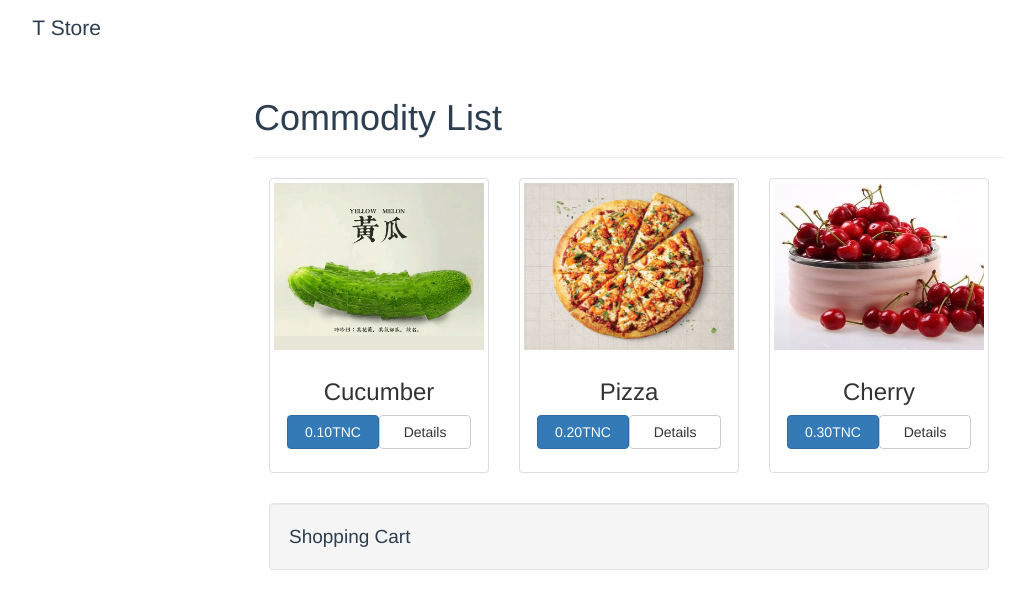
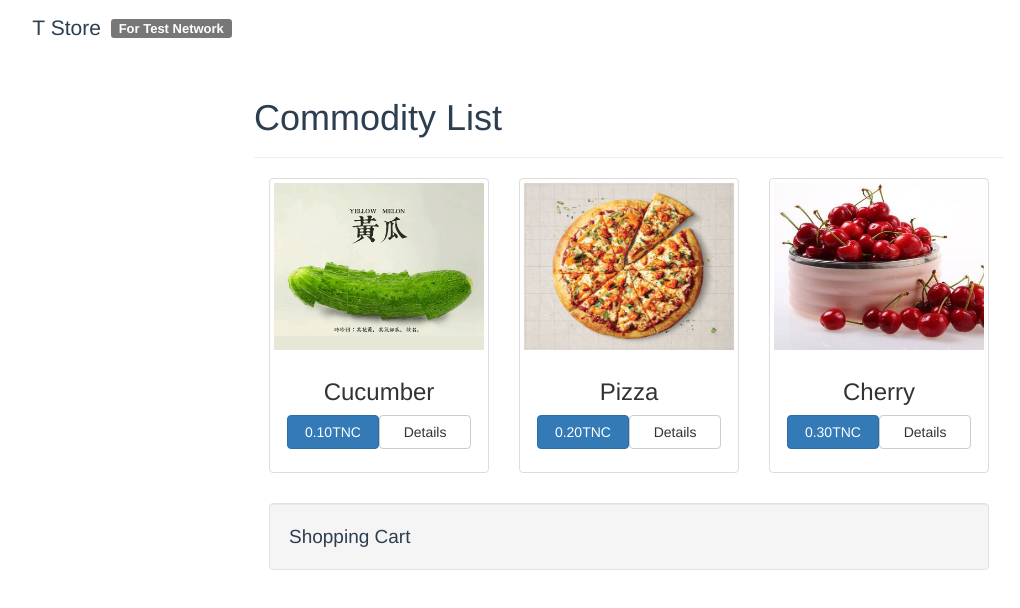
Before and after one commit to trinity-project/trinity---T-Store, a Vue app: page / in a window 1280 px wide. Shown: the top 608 px of the page, without its empty margins (11-1031 px from the left). Built offline with nearby package versions, Linux system fonts and the light colour scheme; a web font is replaced by a local one.

Commit message:
Increase alert for network status

```diff
--- a/src/components/headNav.vue
+++ b/src/components/headNav.vue
@@ -2,6 +2,7 @@
   <nav class="navbar">
     <div class="container-fluid">
         <h1><span class="glyphicon glyphicon-shopping-cart" aria-hidden="true"></span>{{ title }}</h1>
+        <span style="font-size: 13px;margin: 10px;float:left" class="label label-default">For Test Network</span>
     </div>
   </nav>
 </template>
```
